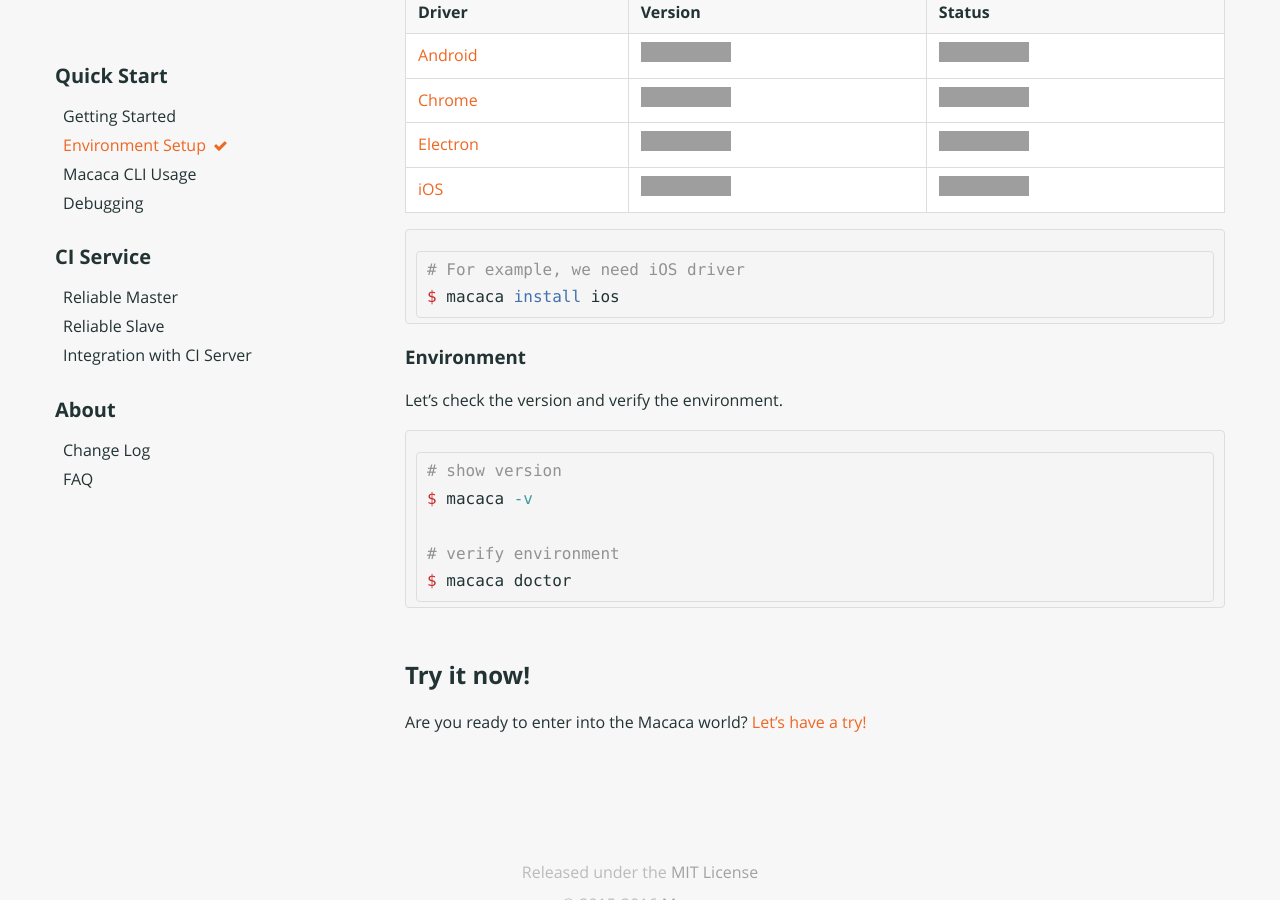
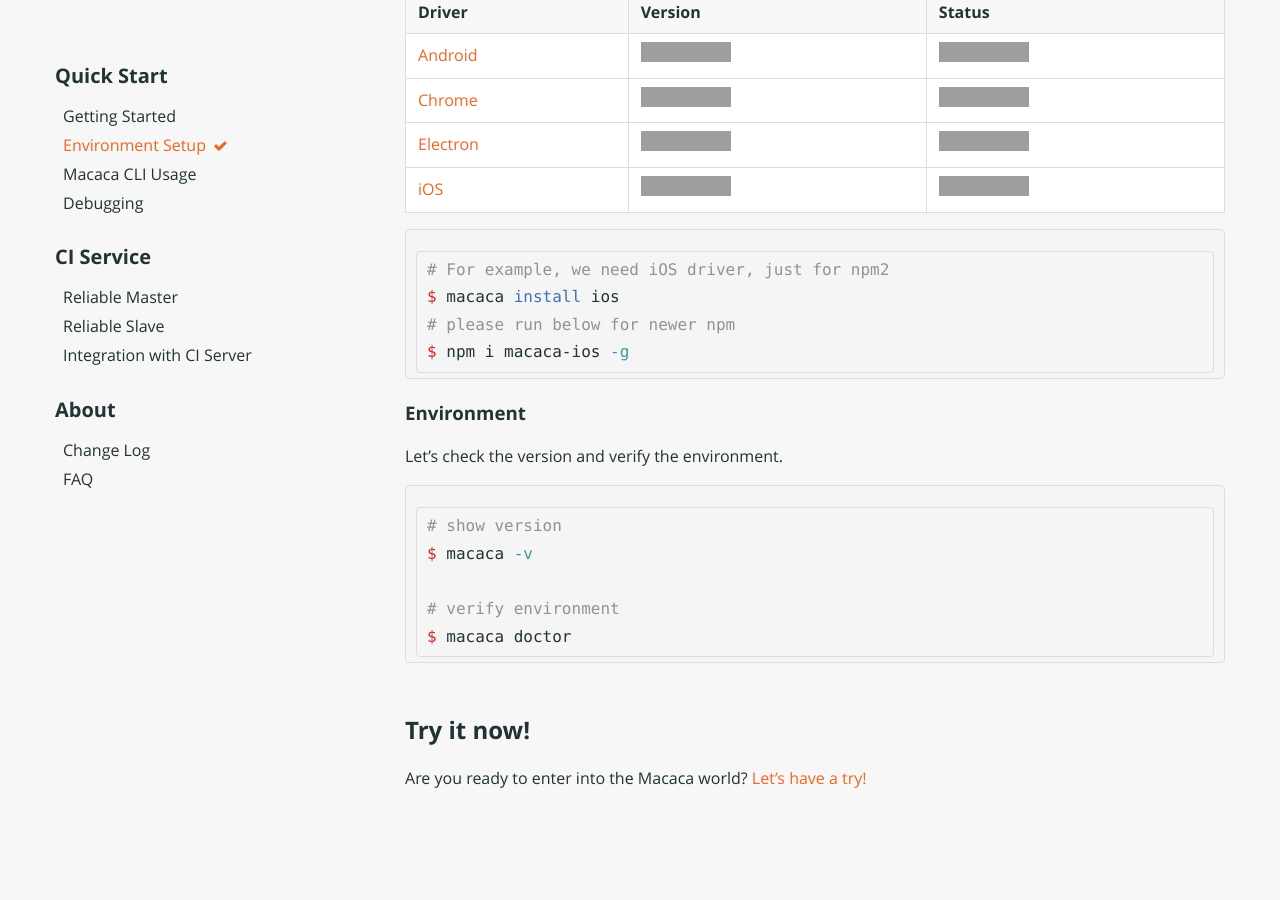
Before and after one commit to sencho/macacajs.github.io, a Jekyll site: the page built from _docs/environment-setup.md, in a window 1280 px wide and 900 px high, scrolled down 1786 px, cut to the strip 0-900 px from the top of the window. Built offline with Jekyll 4.4.1, drawn with Linux system fonts in a browser that asks for light colours; grey boxes are pictures that could not be loaded.

Commit message:
tweak docs

````diff
--- a/_docs/environment-setup.md
+++ b/_docs/environment-setup.md
@@ -79,8 +79,10 @@
 [travis-url-3]: https://travis-ci.org/macacajs/macaca-ios
 
 ```shell
-# For example, we need iOS driver
+# For example, we need iOS driver, just for npm2
 $ macaca install ios
+# please run below for newer npm
+$ npm i macaca-ios -g
 ```
 
 ### Environment
````
